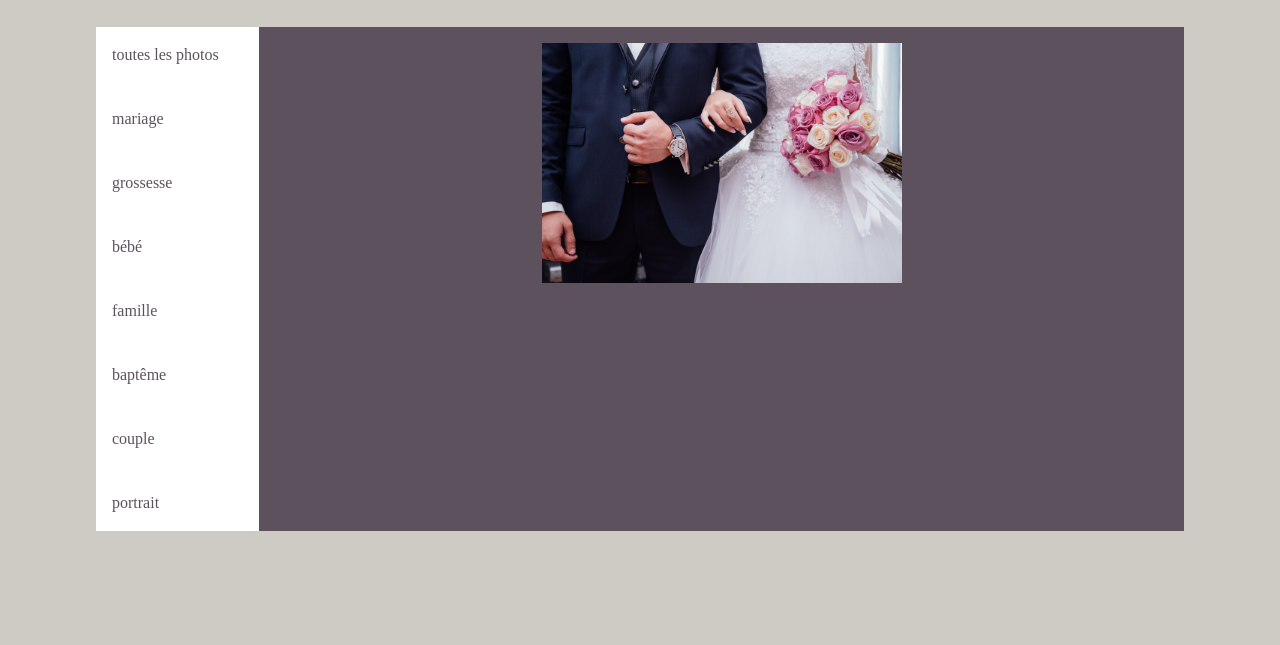
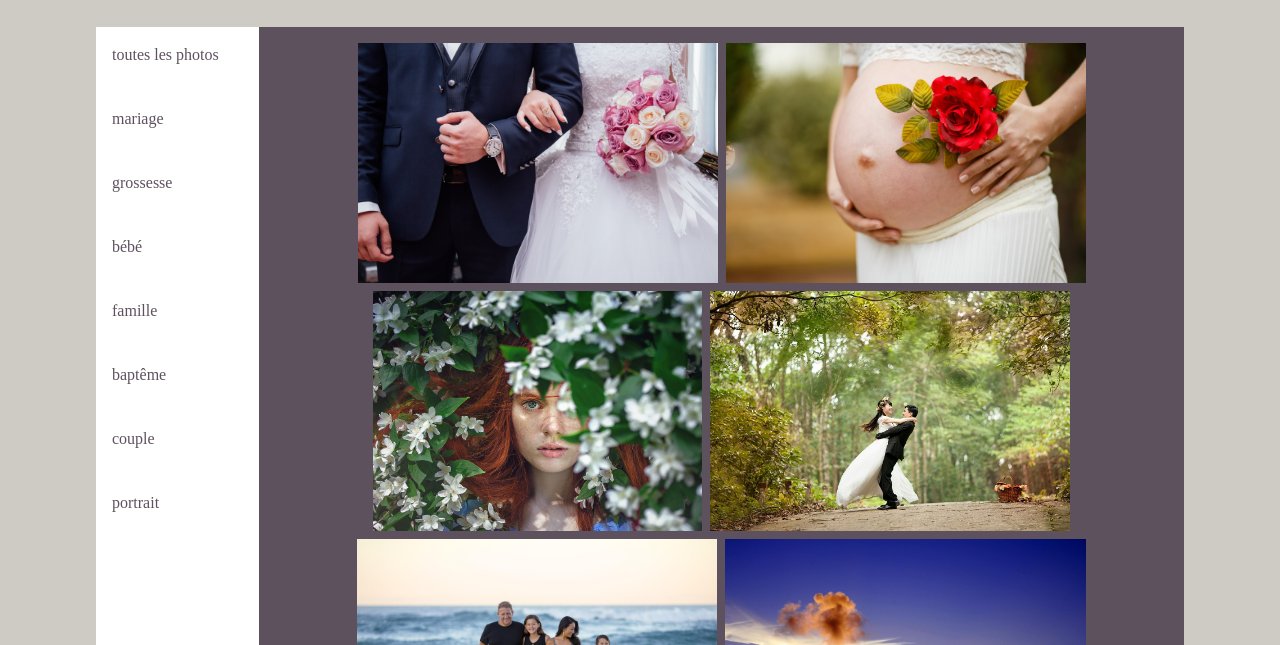
Before and after one commit to CaroVez/photographe, an Eleventy site: page src/galerie.md in a window 1280 px wide. Shown: the part 155-800 px from the top of the page. Built offline with nearby package versions, Linux system fonts and the light colour scheme; Eleventy itself is replaced by a stand-in of ours; files that its build step writes are made by us from their sources; a web font is replaced by a local one.

Commit message:
Update from Forestry.io Caroline Vézina updated src/galerie.md

```diff
--- a/src/galerie.md
+++ b/src/galerie.md
@@ -2,4 +2,4 @@
 layout: galerie.njk
 
 ---
-![wedding](../photos/wedding001.jpg)
+![wedding](../photos/wedding001.jpg)![pregnancy](../photos/pregnancy001.jpg)![portrait](../photos/portrait001.jpg)![wedding](../photos/wedding002.jpg)![family](../photos/family001.jpg)![wedding](../photos/wedding003.jpg)![couple](../photos/couple001.jpg)![wedding](../photos/wedding004.jpg)![baptism](../photos/baptism001.jpg)![wedding](../photos/wedding005.jpg)![baby](../photos/baby001.jpg)
```
